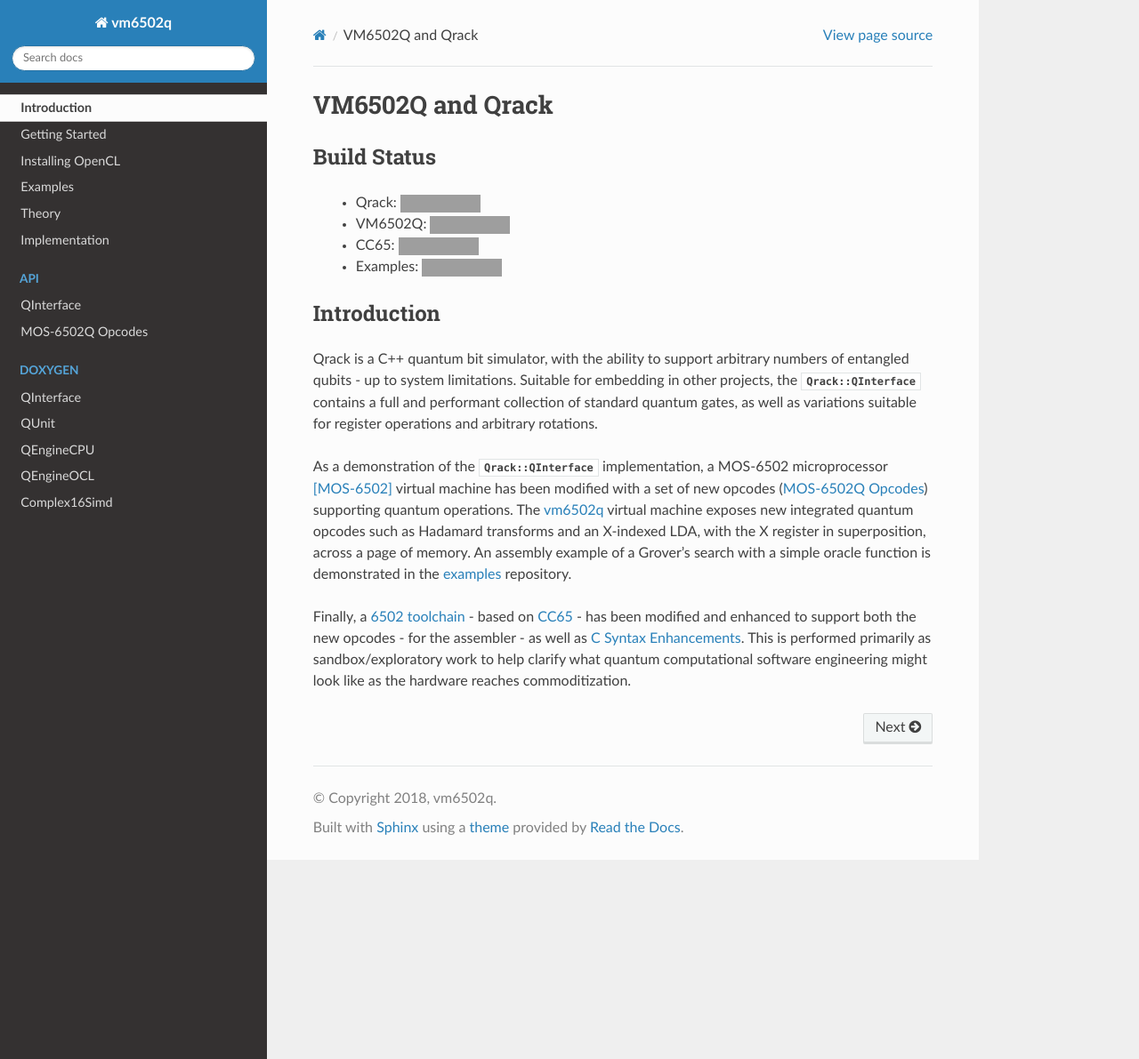
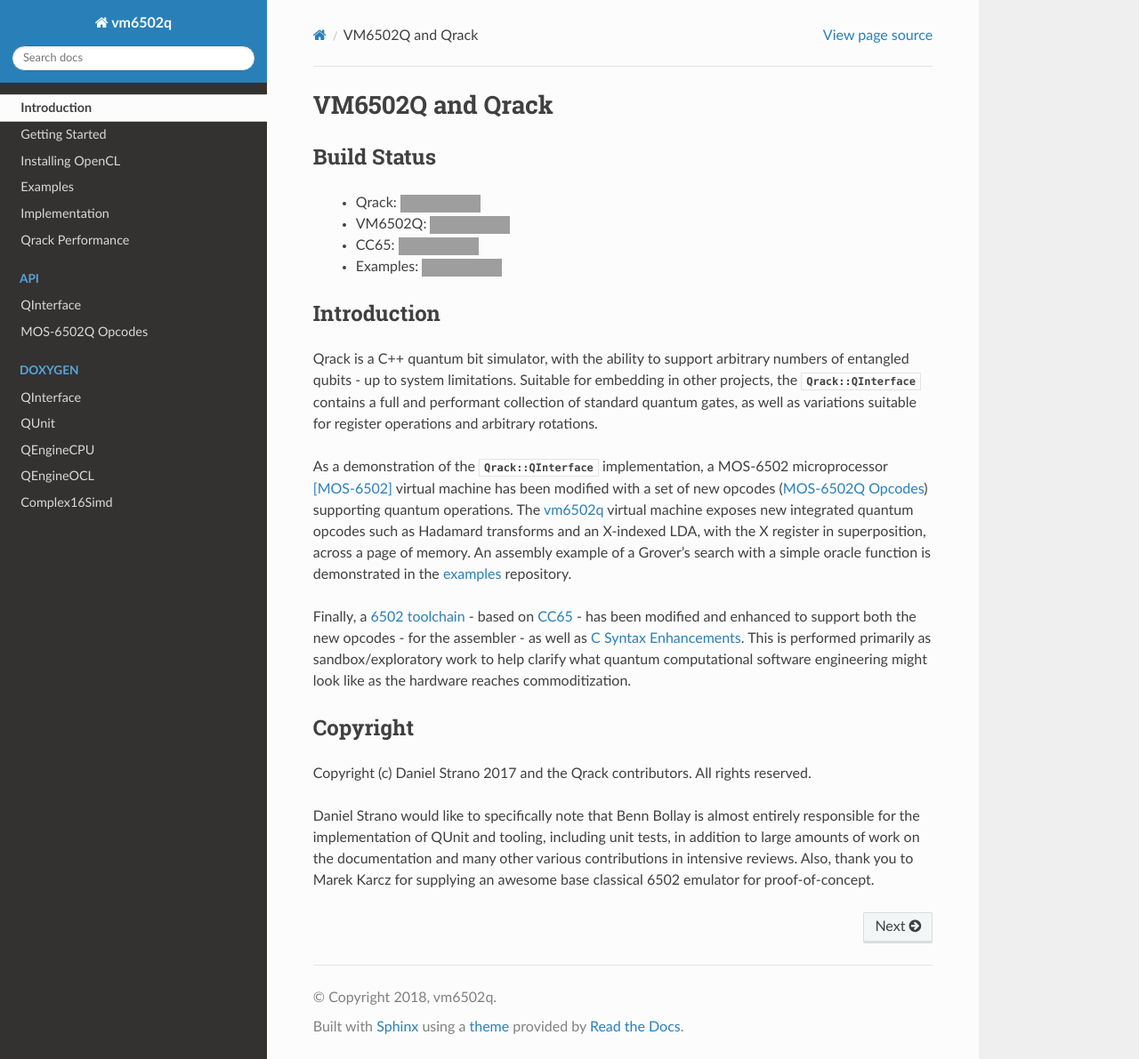
Before and after one commit to vm6502q/qrack.github.io, a Sphinx documentation site: the page built from docs/index.rst, in a window 1280 px wide and 1191 px high. Shown: the whole window at 89% size. Built offline with Sphinx 7.4.7 and the Read the Docs theme 2.0.0, drawn with Linux system fonts in a browser that asks for light colours; grey boxes are pictures that could not be loaded.

Commit message:
Adding copyright notice, including performance in tree

```diff
--- a/docs/index.rst
+++ b/docs/index.rst
@@ -30,6 +30,13 @@ As a demonstration of the :cpp:class:`Qrack::QInterface` implementation, a MOS-6
 
 Finally, a `6502 toolchain <https://github.com/vm6502q/cc65>`_ - based on `CC65 <http://cc65.github.io/doc/>`_ - has been modified and enhanced to support both the new opcodes - for the assembler - as well as :ref:`c-syntax-enhancements-ref`.  This is performed primarily as sandbox/exploratory work to help clarify what quantum computational software engineering might look like as the hardware reaches commoditization.
 
+Copyright
+---------
+
+Copyright (c) Daniel Strano 2017 and the Qrack contributors. All rights reserved.
+
+Daniel Strano would like to specifically note that Benn Bollay is almost entirely responsible for the implementation of QUnit and tooling, including unit tests, in addition to large amounts of work on the documentation and many other various contributions in intensive reviews. Also, thank you to Marek Karcz for supplying an awesome base classical 6502 emulator for proof-of-concept.
+
 .. toctree::
     :maxdepth: 2
     :hidden:
@@ -38,8 +45,8 @@ Finally, a `6502 toolchain <https://github.com/vm6502q/cc65>`_ - based on `CC65
     start
     opencl
     examples
-    theory
     implementation
+    performance
 
 .. toctree::
     :hidden:
```
Also changed, not shown: docs/performance.rst (renamed from docs/performance/index.rst, +9 -9 lines).
